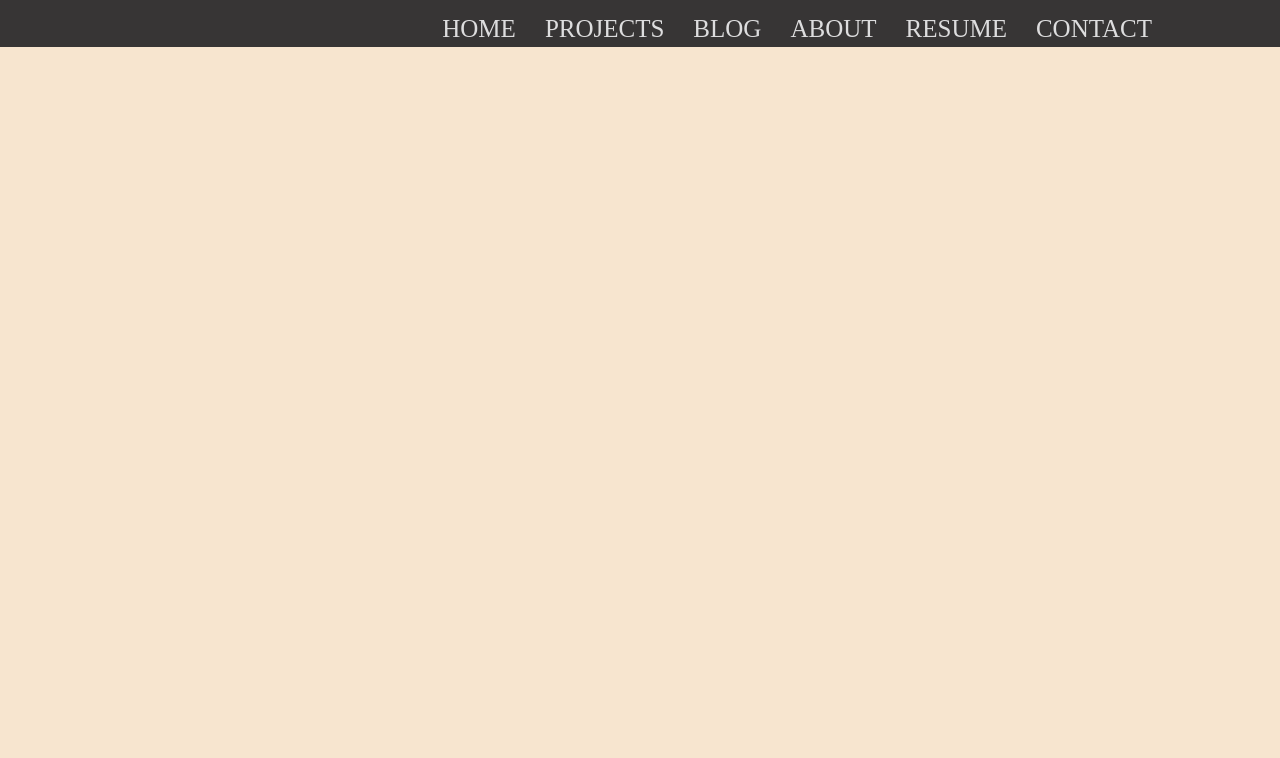
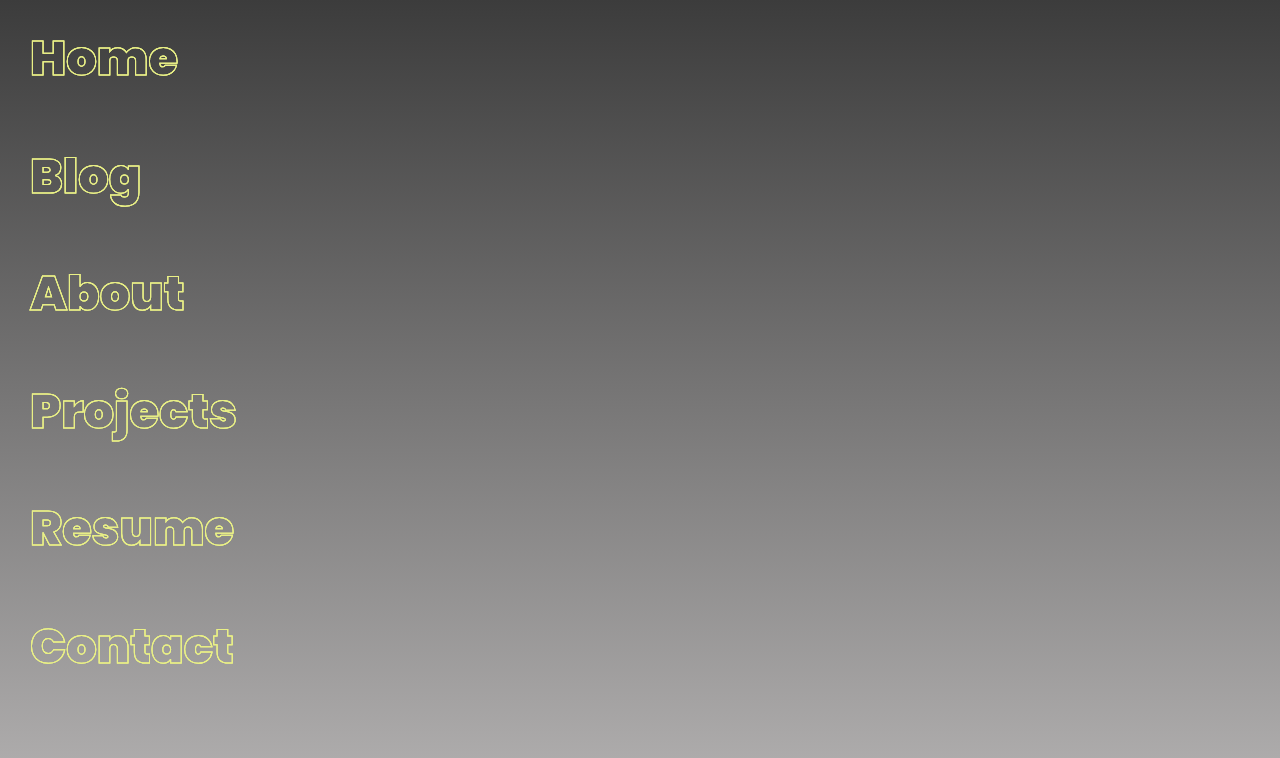
Before and after one commit to Jamondixon/portfolio_site, a plain HTML site: page index.html in a window 1280 px wide. Drawn offline with Linux system fonts and the light colour scheme.

Commit message:
page setup

```diff
--- a/index.css
+++ b/index.css
@@ -1,4 +1,4 @@
-main, body, html{
+/* main, body, html{
     height: 100%;
     margin:0;
     font-size: 16px;
@@ -38,7 +38,7 @@ header::after {
     max-width: 50px;
 } */
 
-nav {
+/* nav {
     float:right;
     opacity: 0.85;
 }
@@ -76,9 +76,68 @@ nav a::before {
     background-color: rgb(11, 98, 129);
     position: absolute;
     top: 0;
-    transition: all ease-in-out 250ms;
+    transition: all ease-in-out 500ms;
 }
 
 nav a:hover::before {
     width: 100%;
+} */
+
+@import url('https://fonts.googleapis.com/css2?family=Poppins:wght@200;300;400;500;600;700;800;900&display=swap');
+
+* {
+    margin: 0;
+    padding: 0;
+    font-family: 'Poppins', sans-serif;
 }
+
+nav {
+    display: flex;
+    flex-direction: row;
+}
+
+
+body {
+    min-height: 100vh;
+    background: linear-gradient(rgb(60, 60, 60), rgb(179, 177, 177));
+    overflow: hidden;
+}
+ul li {
+    list-style: none;
+    padding: 30px;
+}
+
+ul li a {
+    position: sticky;
+    display: flex;
+    color: transparent;
+    -webkit-text-stroke: 1px rgb(233, 240, 134);
+    font-size: 3em;
+    font-weight: 900;
+    text-decoration: none;
+    line-height: 1.2em;
+}
+ul li a:hover{
+    color: #fff;
+    -webkit-text-stroke: 1px #000;
+    transition: 0.5s;
+}
+ul li a:before , ul li a:after{
+    content: attr(data-text);
+    position: absolute;
+    top: 0;
+    left: 0;
+    transition: 0.5s;
+}
+ul li a:hover:before {
+    color: rgb(162, 215, 132);
+    z-index: 1;
+    -webkit-text-stroke: 1px #000;
+    transform: translate(10px, -10px);
+}
+ul li a:hover:after {
+    color: rgb(26, 102, 111);
+    z-index: 2;
+    -webkit-text-stroke: 1px #000;
+    transform: translate(20px, -20px);
+}
--- a/index.html
+++ b/index.html
@@ -14,13 +14,13 @@
     <header>
         <div class="container">
             <nav>
-                <ul>
-                    <li><a href="index.html">Home</a></li>
-                    <li><a href="projects.html">Projects</a></li>
-                    <li><a href="https://jamondixon.medium.com/">Blog</a></li>
-                    <li><a href="about.html">About</a></li>
-                    <li><a href="">Resume</a></li>
-                    <li><a href="contact.html">Contact</a></li>
+                <ul class="menu">
+                    <li class="item"><a href="index.html" data-text="Home">Home</a></li>
+                    <li class="item"><a href="https://jamondixon.medium.com/" data-text="Blog">Blog</a></li>
+                    <li class="item"><a href="about.html" data-text="About">About</a></li>
+                    <li class="item"><a href="projects.html" data-text="Projects">Projects</a></li>
+                    <li class="item"><a href="#" data-text="Resume">Resume</a></li>
+                    <li class="item"><a href="contact.html" data-text="Contact">Contact</a></li>
                 </ul>
             </nav>
         </div>
```
Also changed, not shown: about.html (+16 -0 lines), contact.html (+16 -0 lines), projects.html (+16 -0 lines).
